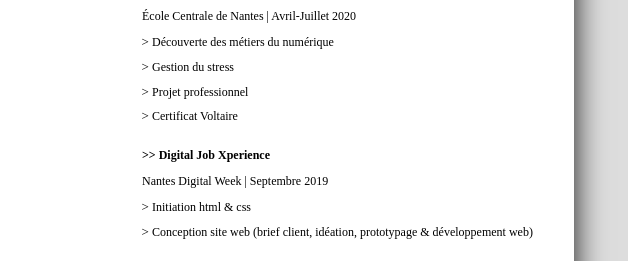
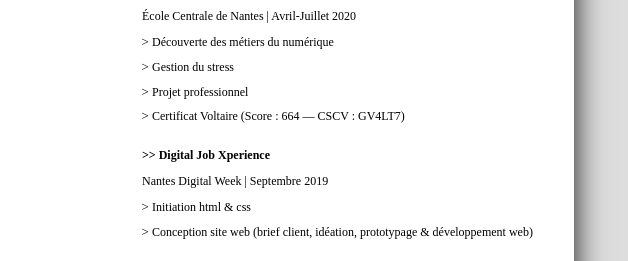
Before and after one commit to Gaally/Gaally.github.io, a plain HTML site: page index.html in a window 1280 px wide. Shown: the part 318-579 px from the top of the page, 548-1176 px from the left. Drawn offline with Linux system fonts and the light colour scheme; a web font is replaced by a local one.

Commit message:
Ajout score Voltaire

```diff
--- a/index.html
+++ b/index.html
@@ -73,7 +73,7 @@
 				<li><span class="font">Découverte des métiers du numérique</span></li>
 				<li><span class="font">Gestion du stress</span></li>
 				<li><span class="font">Projet professionnel</span></li>
-				<li><span class="font">Certificat Voltaire</span></li>
+				<li><span class="font">Certificat Voltaire (Score : 664 — CSCV : GV4LT7)</span></li>
 			</ol>
 
 
```
